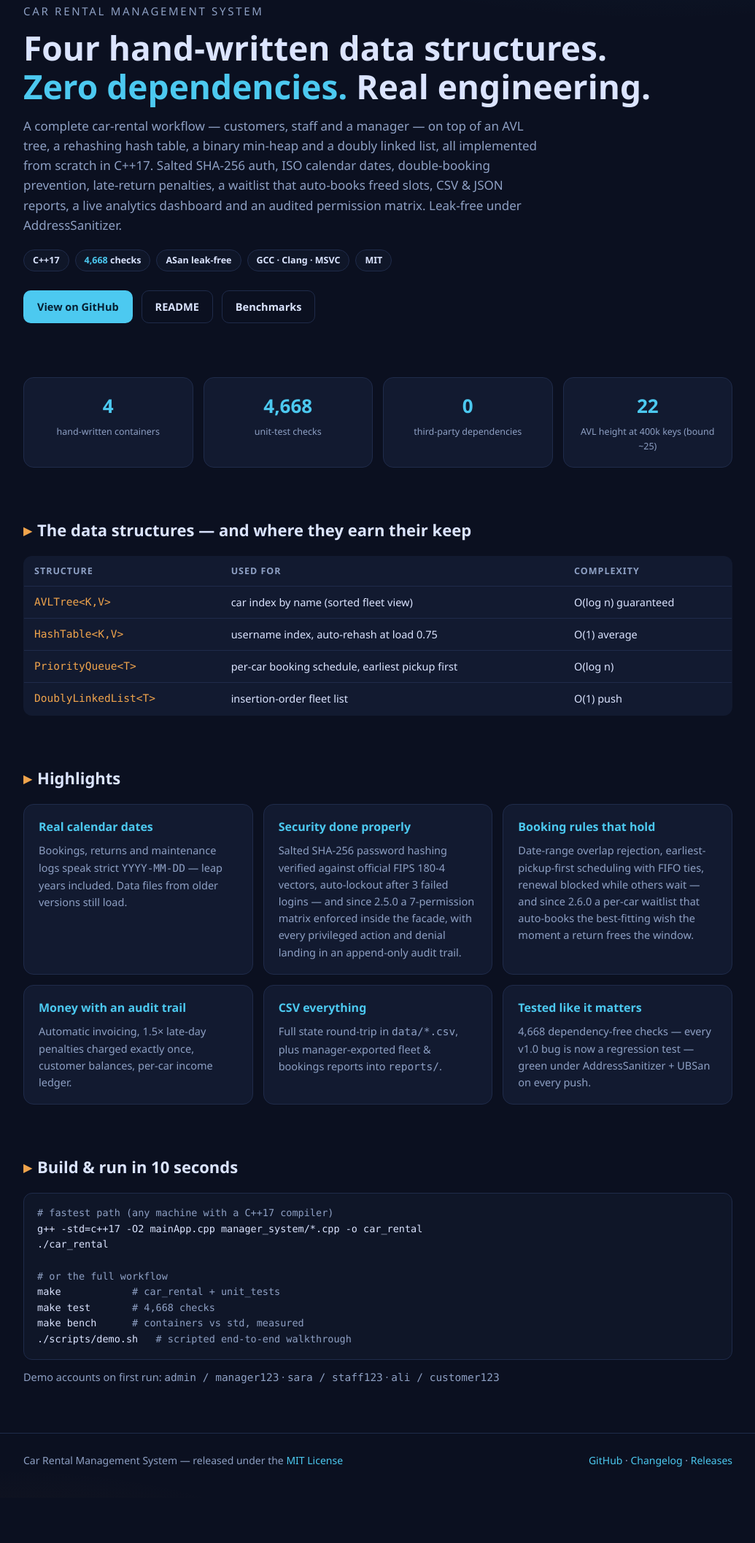
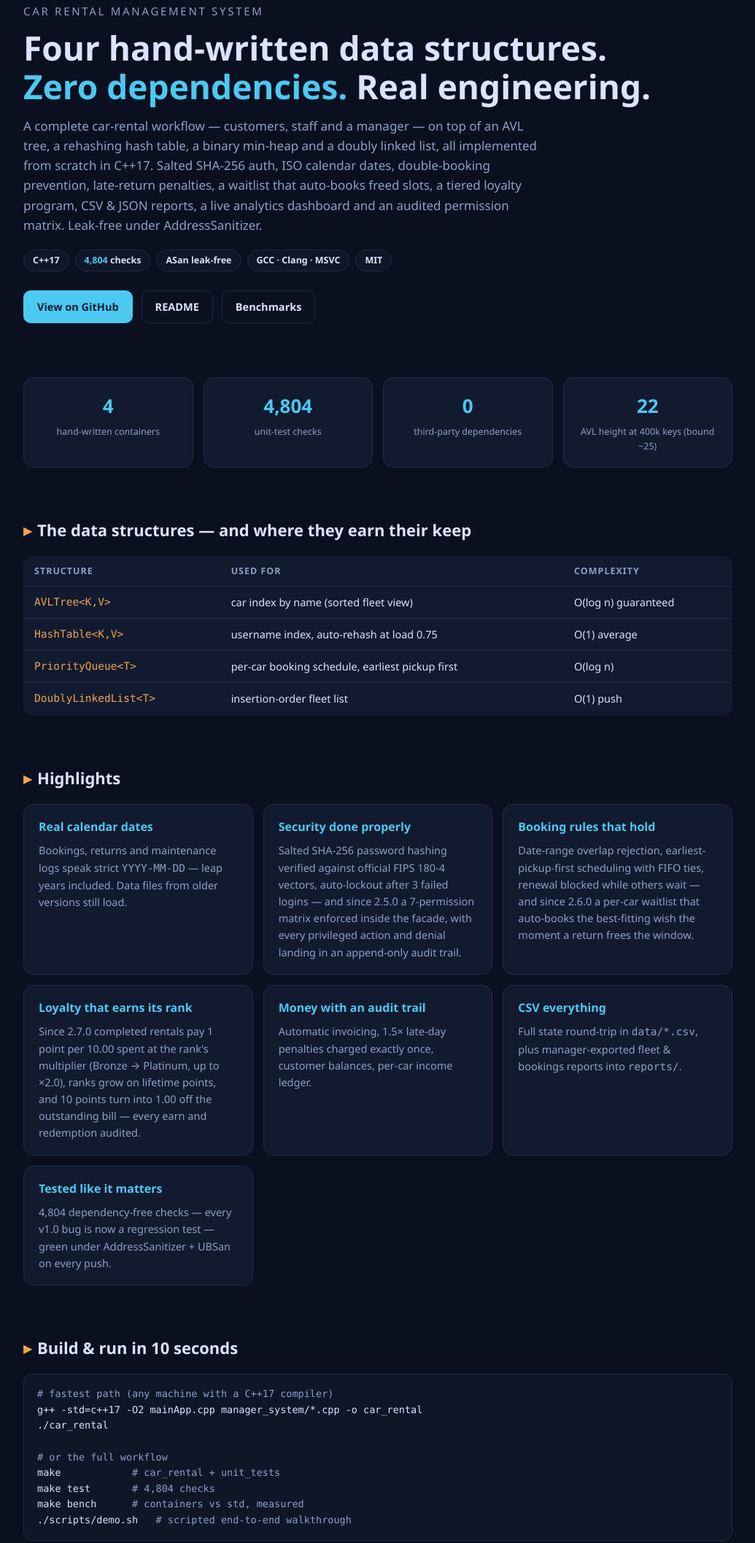
Before and after one commit to Abolfazlrwm/Car-Rental-System, a plain HTML site: page docs-site/index.html in a window 1280 px wide. Shown: the part 61-2176 px from the top of the page at 73% size, without its empty margins (122-1157 px from the left). Before the commit the page ends 2114 px from the top, so only its background shows below. Drawn offline with Linux system fonts and the light colour scheme.

Commit message:
docs: loyalty guide, changelog and landing numbers for 2.7.0
- README: loyalty bullet in the feature list, a loyalty-card demo
  block, the test count at 4,804 with the three new suites and a
  checked roadmap row.
- CHANGELOG: the 2.7.0 entry - the tier engine, the earn and redeem
  moments, both new screens, the persistence change and the test
  growth.
- docs-site: 4,804 checks everywhere, a 'Loyalty that earns its
  rank' highlight card and the loyalty line in the tagline.
- USAGE: customer menu at 12 entries, a loyalty-program section
  with the rank table, the staff return row noting the credited
  points and the manager menu at 16 entries.
- DATA_FORMATS: users.csv header and column docs for the three
  loyalty counters, with the pre-2.7.0 compatibility note.

```diff
--- a/docs-site/index.html
+++ b/docs-site/index.html
@@ -98,12 +98,13 @@
       A complete car-rental workflow — customers, staff and a manager — on top of an AVL tree,
       a rehashing hash table, a binary min-heap and a doubly linked list, all implemented from
       scratch in C++17. Salted SHA-256 auth, ISO calendar dates, double-booking prevention,
-      late-return penalties, a waitlist that auto-books freed slots, CSV &amp; JSON reports, a
-      live analytics dashboard and an audited permission matrix. Leak-free under AddressSanitizer.
+      late-return penalties, a waitlist that auto-books freed slots, a tiered loyalty program,
+      CSV &amp; JSON reports, a live analytics dashboard and an audited permission matrix.
+      Leak-free under AddressSanitizer.
     </p>
     <div class="badges">
       <span class="badge">C++17</span>
-      <span class="badge"><b>4,668</b> checks</span>
+      <span class="badge"><b>4,804</b> checks</span>
       <span class="badge">ASan leak-free</span>
       <span class="badge">GCC · Clang · MSVC</span>
       <span class="badge">MIT</span>
@@ -120,7 +121,7 @@
   <div class="wrap">
     <div class="stat-row">
       <div class="stat"><div class="num">4</div><div class="lbl">hand-written containers</div></div>
-      <div class="stat"><div class="num">4,668</div><div class="lbl">unit-test checks</div></div>
+      <div class="stat"><div class="num">4,804</div><div class="lbl">unit-test checks</div></div>
       <div class="stat"><div class="num">0</div><div class="lbl">third-party dependencies</div></div>
       <div class="stat"><div class="num">22</div><div class="lbl">AVL height at 400k keys (bound ~25)</div></div>
     </div>
@@ -147,9 +148,10 @@
       <div class="card"><h3>Real calendar dates</h3><p>Bookings, returns and maintenance logs speak strict <code>YYYY-MM-DD</code> — leap years included. Data files from older versions still load.</p></div>
       <div class="card"><h3>Security done properly</h3><p>Salted SHA-256 password hashing verified against official FIPS 180-4 vectors, auto-lockout after 3 failed logins — and since 2.5.0 a 7-permission matrix enforced inside the facade, with every privileged action and denial landing in an append-only audit trail.</p></div>
       <div class="card"><h3>Booking rules that hold</h3><p>Date-range overlap rejection, earliest-pickup-first scheduling with FIFO ties, renewal blocked while others wait — and since 2.6.0 a per-car waitlist that auto-books the best-fitting wish the moment a return frees the window.</p></div>
+      <div class="card"><h3>Loyalty that earns its rank</h3><p>Since 2.7.0 completed rentals pay 1 point per 10.00 spent at the rank's multiplier (Bronze → Platinum, up to ×2.0), ranks grow on lifetime points, and 10 points turn into 1.00 off the outstanding bill — every earn and redemption audited.</p></div>
       <div class="card"><h3>Money with an audit trail</h3><p>Automatic invoicing, 1.5× late-day penalties charged exactly once, customer balances, per-car income ledger.</p></div>
       <div class="card"><h3>CSV everything</h3><p>Full state round-trip in <code>data/*.csv</code>, plus manager-exported fleet &amp; bookings reports into <code>reports/</code>.</p></div>
-      <div class="card"><h3>Tested like it matters</h3><p>4,668 dependency-free checks — every v1.0 bug is now a regression test — green under AddressSanitizer + UBSan on every push.</p></div>
+      <div class="card"><h3>Tested like it matters</h3><p>4,804 dependency-free checks — every v1.0 bug is now a regression test — green under AddressSanitizer + UBSan on every push.</p></div>
     </div>
   </div>
 </section>
@@ -163,7 +165,7 @@ g++ -std=c++17 -O2 mainApp.cpp manager_system/*.cpp -o car_rental
 
 <span class="c"># or the full workflow</span>
 make            <span class="c"># car_rental + unit_tests</span>
-make test       <span class="c"># 4,668 checks</span>
+make test       <span class="c"># 4,804 checks</span>
 make bench      <span class="c"># containers vs std, measured</span>
 ./scripts/demo.sh   <span class="c"># scripted end-to-end walkthrough</span></pre>
     <p style="color:var(--muted); margin-top:12px; font-size:14.5px;">
```
Also changed, not shown: 4 other files.
